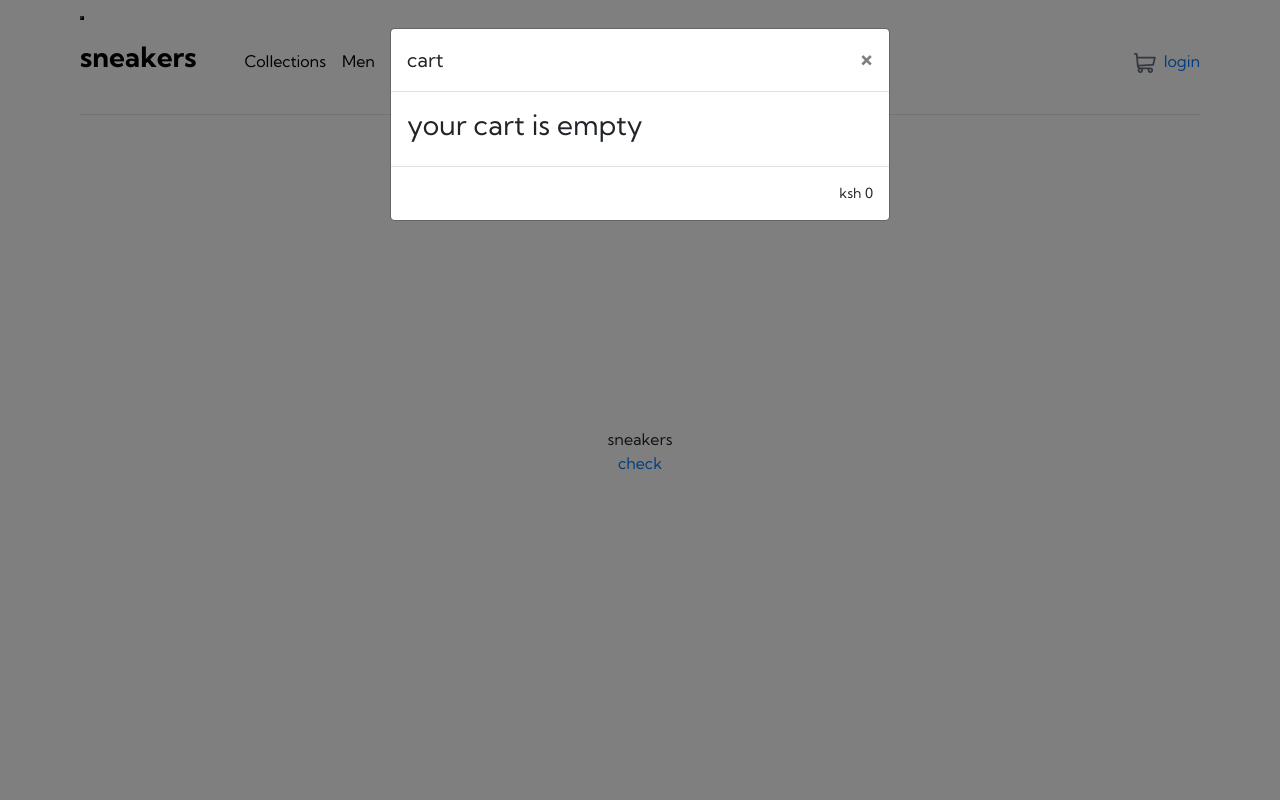
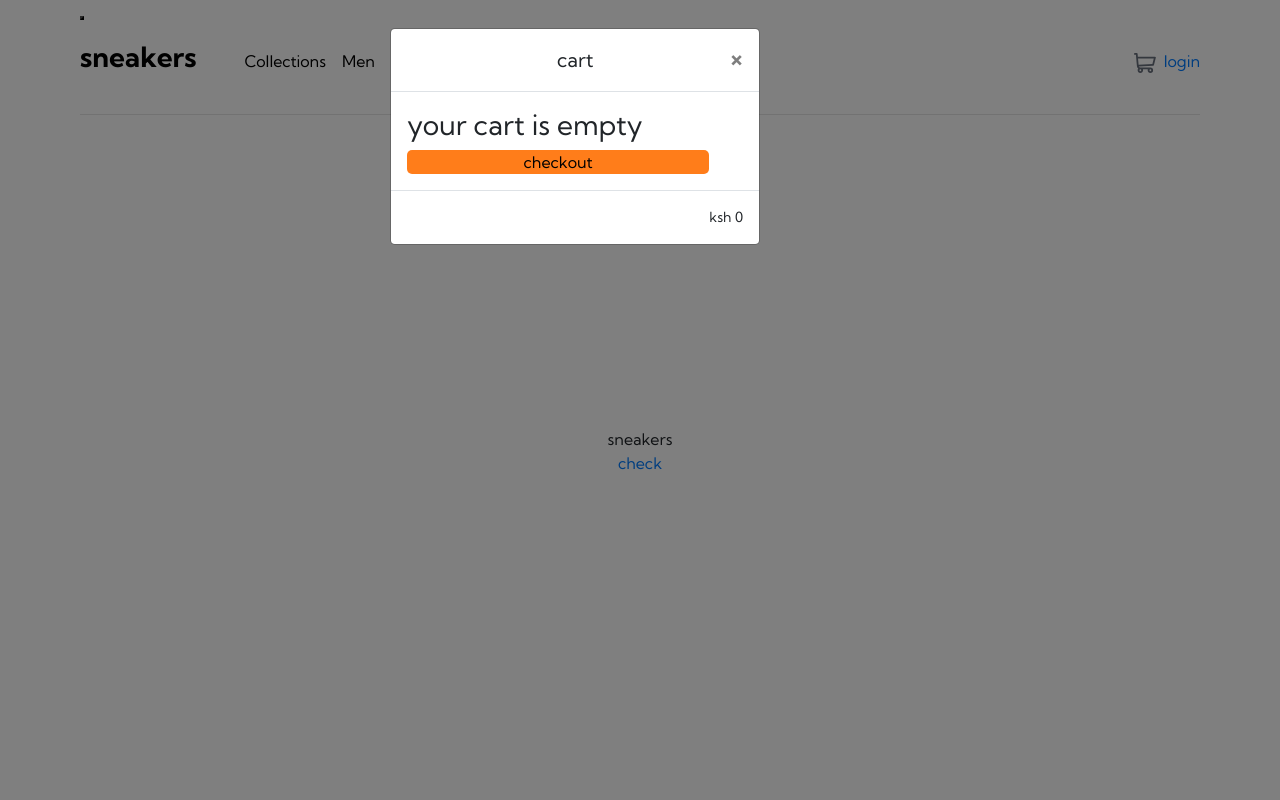
Before and after one commit to kennedybabu/sneakers, a Django app: page / in a window 1280 px wide, after a click that opens the changed part. Run offline with Django 4.2, Linux system fonts and the light colour scheme; parts of the project's set-up code (start-up, migrations or seed data) failed here and were passed over; some libraries are stand-ins or nearby versions.

Commit message:
style: style the links with hover effect

```diff
--- a/app/templates/navbar.html
+++ b/app/templates/navbar.html
@@ -35,19 +35,7 @@
                         </div>
                         <div class="modal-body">
                           <div class="cart">
-                            <!-- {% with total_items=cart|length %}
-                                {% if total_items > 0 %}
-                                    {% for item in cart %}
-                                        <small>{{ product.name }}</small>
-                                    {% endfor %}
-                                    Your cart:
-                                        <a href="{% url 'cart:cart_detail' %}">
-                                            {{ total_items }} item{{total_items|pluralize }}, ksh{{ cart.get_total_price }}
-                                        </a>
-                                {% else %}
-                                    Your cart is empty
-                                {% endif %}
-                            {% endwith %} -->
+
                             {% with total_items=cart|length %}
                                 {% if total_items > 0 %}
                                     {% for item in cart %}
@@ -58,7 +46,7 @@
                                                         <img src="{{ product.image.url }}" alt="item-image">
                                                     </div>
                                                     <div class="cart-item-info">
-                                                       {{ product.name }} ksh {{ product.price }}x {{ item.quantity }}
+                                                       {{ product.name }} ksh {{ product.price }}x{{ item.quantity }}
                                                     </div>
                                                     <div class="cart-item-icon-tray">
                                                         <a href="{% url 'cart:cart_remove' product.id %}"><img src="{% static 'icons/icon-delete.svg' %}" alt="trash icon"></a>
@@ -73,6 +61,9 @@
 
                                 {% endif %}
                             {% endwith %}
+
+                            <button class="checkout">checkout</button>
+
                           </div>
                         </div>
                         <div class="modal-footer">
--- a/static/css/base.css
+++ b/static/css/base.css
@@ -65,11 +65,18 @@ nav {
     aspect-ratio: 1;
     border-radius: 50px;
     margin-left: 1em;
+    border: 1.3px solid var(--primary-color);
+}
+
+
+.modal-content {
+    width: 370px;
 }
 
 
 .modal-title {
-    align-self: center;
+    margin: auto;
+    margin-left: 7.5em;
 }
 
 
@@ -101,6 +108,28 @@ nav {
 .primary-navigation li a {
     margin-right: 1rem;
     color: var(--black);
+    position: relative;
+}
+
+
+.primary-navigation li a::after {
+    content: '';
+    position: absolute;
+    left: 0;
+    bottom: -2.8em;
+    width: 100%;
+    height: 2px;
+    background-color: var(--primary-color);
+
+    transform: scaleX(0);
+    transform-origin: right;
+    transition: transform 250ms ease-in;
+}
+
+
+.primary-navigation li a:hover::after {
+    transform: scaleX(1);
+    transform-origin: left;
 }
 
 @media (min-width: 375px){
@@ -260,10 +289,19 @@ nav {
 }
 
 
+.cart-item-pic img {
+    width: 3em;
+    height: 3em;
+    border-radius: 2px;
+}
 
 
-.cart-item-pic img {
-    width: 2em;
-    height: 2em;
-    border-radius: 2px;
+.checkout {
+    width: 90%;
+    height: 8opx;
+    padding: 1.3em auto;
+    background-color: var(--primary-color);
+    border-radius: 5px;
+    border: none;
+    margin: 0 auto;
 }
```
Also changed, not shown: db.sqlite3.
